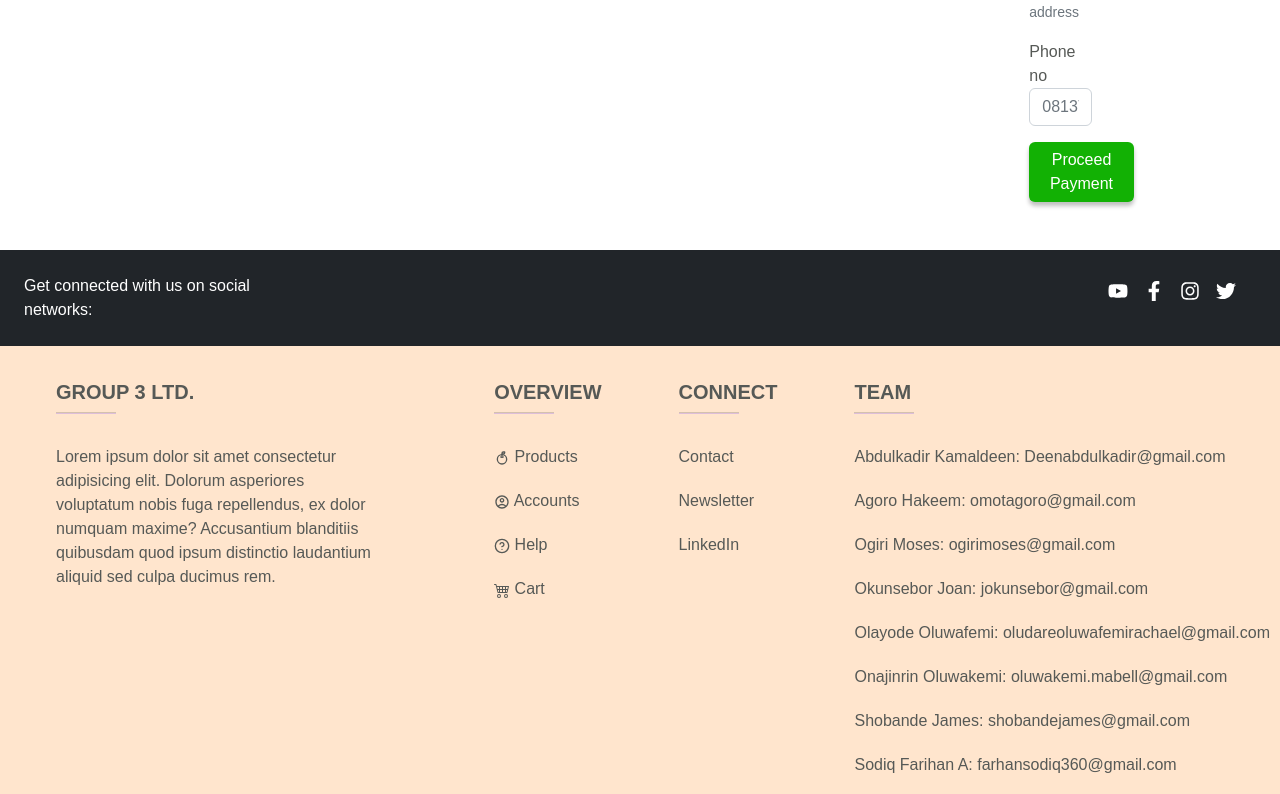
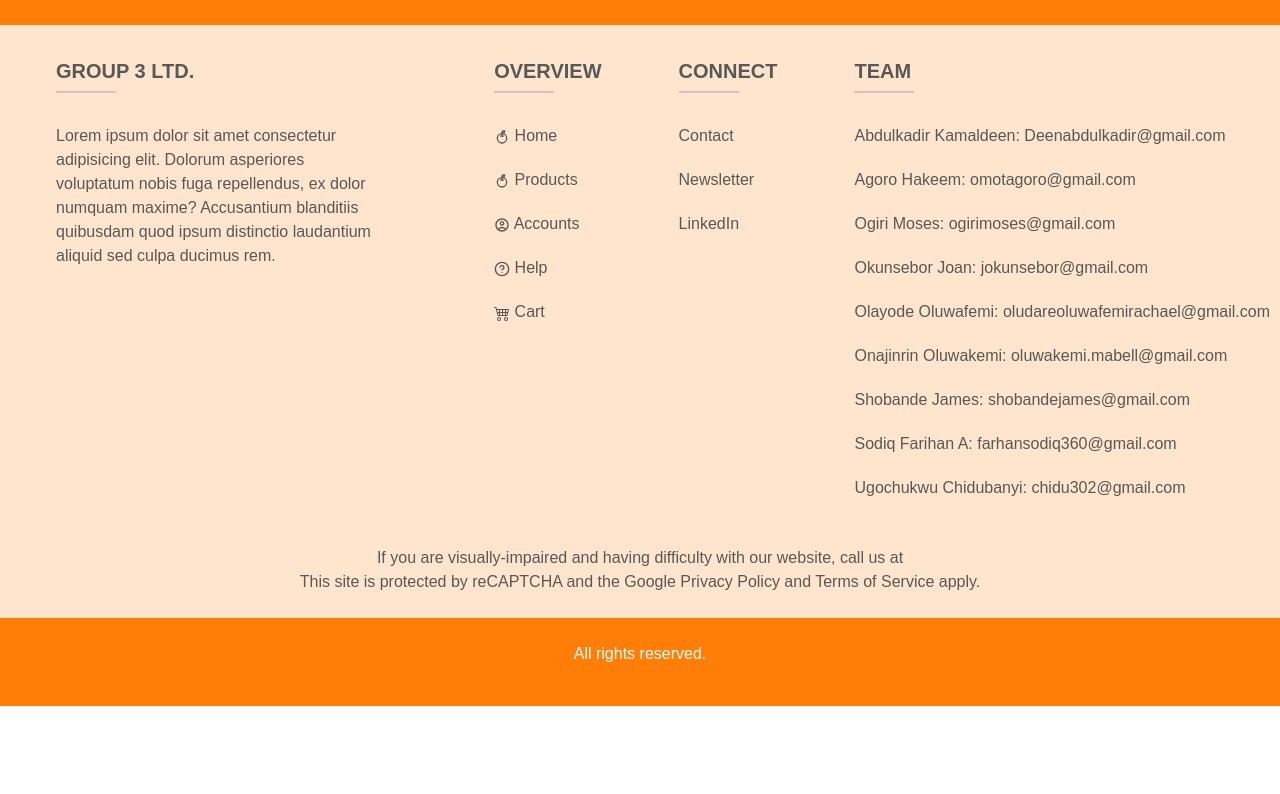
Before and after one commit to codeHokage1/group3-eCommerce, a React (Create React App) app in the folder e-commerce/: page /checkout in a window 1280 px wide. Shown: the part 1326-2120 px from the top of the page. After the commit the page ends 2032 px from the top, so only its background shows below. Built offline with nearby package versions, Linux system fonts and the light colour scheme; a web font is replaced by a local one.

Commit message:
footer updates

```diff
--- a/e-commerce/src/components/Footer2/Footer2.jsx
+++ b/e-commerce/src/components/Footer2/Footer2.jsx
@@ -13,13 +13,13 @@ const Footer2 = () => {
     <div>
     <section
              class="d-flex justify-content-between p-4"
-             style={{backgroundColor: "#212529"}}
+             style={{backgroundColor: "#FF7E07"}}
              >
       <div class="me-5 text-white">
         <span>Get connected with us on social networks:</span>
       </div>
 
-      <div className="container">
+      <div className="social-container">
               <a href="https://youtube.com" className="nav-link px-2 text-white">
                 <FaYoutube />
               </a>
@@ -71,6 +71,9 @@ const Footer2 = () => {
                 height: "2px",
               }}
             />
+            <li>
+              <Link to="/" style={{textDecoration:"none", color:"#565956"}}><TbApple /> Home</Link>
+            </li>
             <li>
               <Link to="/products" style={{textDecoration:"none", color:"#565956"}}><TbApple /> Products</Link>
             </li>
@@ -130,7 +133,7 @@ const Footer2 = () => {
           </p>
       </footer>
 
-      <footer className="w-100 py-4 flex-shrink-0 bg-dark text-white">
+      <footer className="w-100 py-4 flex-shrink-0 text-white" style={{backgroundColor: "#FF7E07"}}>
           <p className="rights">All rights reserved.</p>
       </footer>
     </div>
--- a/e-commerce/src/components/Footer2/footer2.css
+++ b/e-commerce/src/components/Footer2/footer2.css
@@ -95,13 +95,13 @@ margin-bottom: 20px;
     -webkit-overflow-scrolling: touch;
   }
 
-.container{
+.social-container{
   display: flex;
   flex-direction: row;
   justify-content: right;
 }
 
-.container a{
+.social-container a{
   font-size: 20px;
 }
 
--- a/e-commerce/src/components/foodcontainer/FoodContainer.js
+++ b/e-commerce/src/components/foodcontainer/FoodContainer.js
@@ -1,3 +1,4 @@
+/* eslint-disable no-unused-vars */
 import React from 'react'
 import '../foodcontainer/FoodContainer.css'
 import FoodItem from '../fooditem/FoodItem'
```
